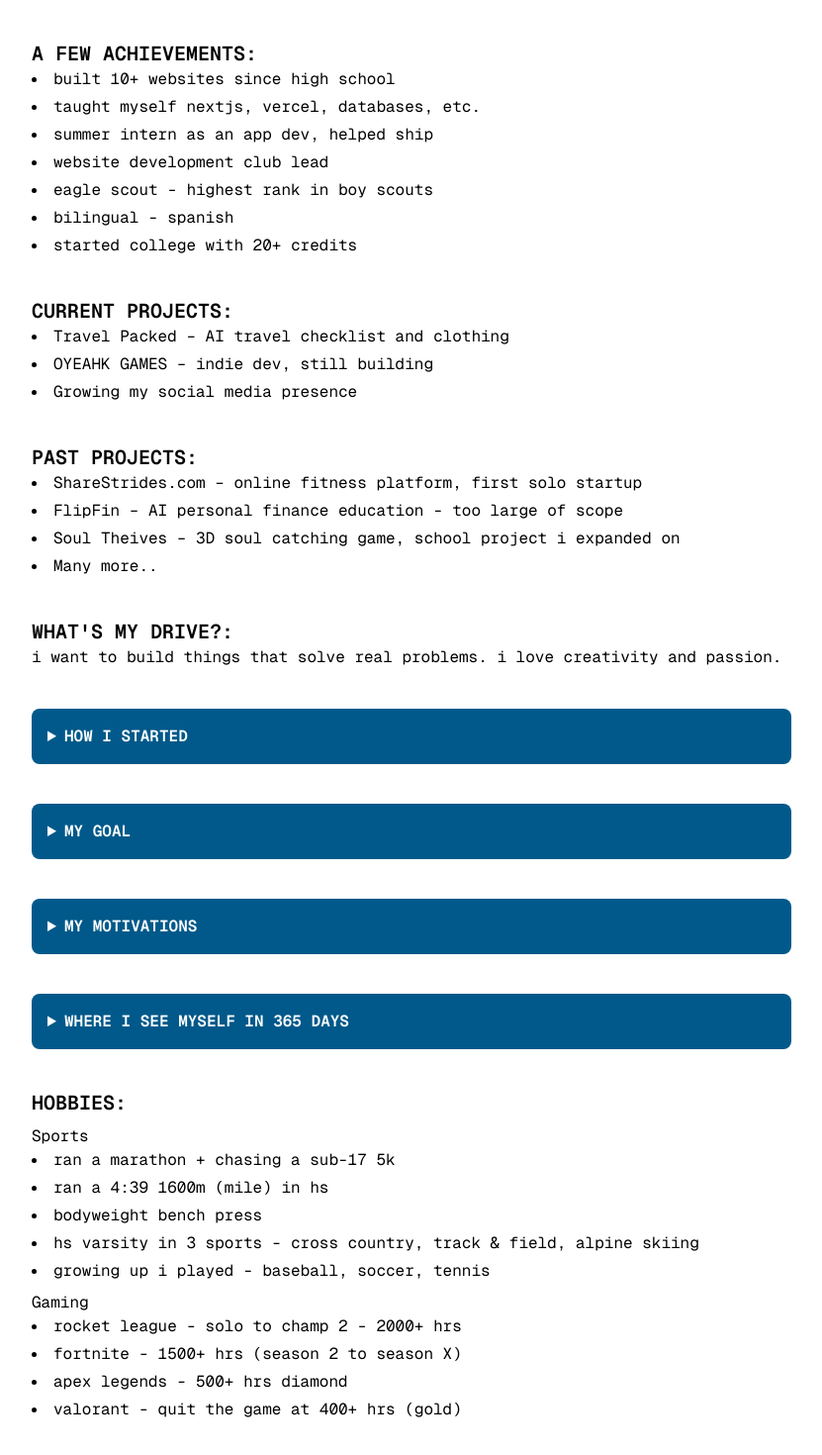
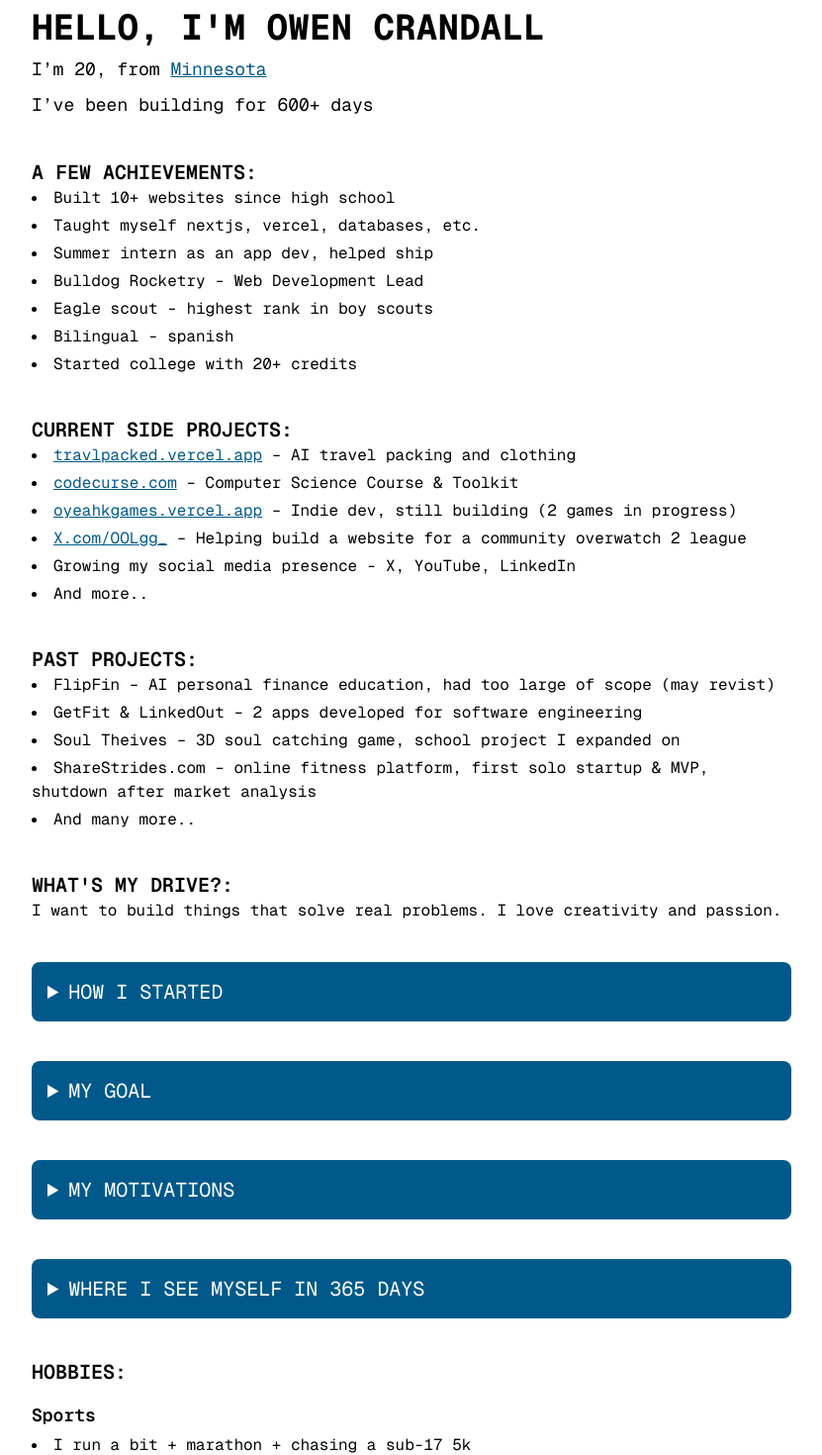
Before and after one commit to owenomc/owencrandall, a Next.js app: page / in a window 1280 px wide. Shown: the part 160-1630 px from the top of the page at 99% size, without its empty margins (224-1055 px from the left). Built offline with nearby package versions, Linux system fonts and the light colour scheme.

Commit message:
Small fixes to UI, added projects, fixed wording and other tweaks.

```diff
--- a/app/page.tsx
+++ b/app/page.tsx
@@ -2,139 +2,195 @@
 
 import React from "react";
 import Link from "next/link";
+import Image from "next/image";
 
 export default function PortfolioPage() {
   return (
     <main className="min-h-screen bg-white text-black px-6 py-12 font-mono">
       <section className="max-w-3xl mx-auto space-y-10">
+        {/* IMAGE */}
+        <div className="flex items-center justify-start relative h-20 w-20">
+          <Image
+            src="/owenlogo.png"
+            alt="Owen Logo"
+            fill
+            className="object-contain"
+            priority
+          />
+        </div>
+
+        {/* TITLE */}
         <header>
           <h1 className="text-4xl font-bold">HELLO, I&apos;M OWEN CRANDALL</h1>
           <p className="text-lg mt-2">
-              i’m 20, from {" "}
+            I’m 20, from{" "}
             <a
               href="https://www.exploreminnesota.com/trip-planning/about-minnesota"
               className="text-lg mt-2 text-sky-800 underline"
               target="_blank"
               rel="noopener noreferrer"
             >
-                minnesota
+              Minnesota
             </a>
           </p>
-          <p className="text-lg mt-2">i’ve been building for 600+ days</p>
+          <p className="text-lg mt-2">I’ve been building for 600+ days</p>
         </header>
 
+        {/* ACHIEVEMENTS */}
         <section>
           <h2 className="text-xl font-semibold">A FEW ACHIEVEMENTS:</h2>
-          <ul className="list-disc list-inside space-y-1 text-black">
-            <li>built 10+ websites since high school </li>
-            <li>taught myself nextjs, vercel, databases, etc. </li>
-            <li>summer intern as an app dev, helped ship </li>
-            <li>website development club lead </li>
-            <li>eagle scout - highest rank in boy scouts </li>
-            <li>bilingual - spanish </li>
-            <li>started college with 20+ credits </li>
+          <ul className="text-md list-disc list-inside space-y-1 text-black">
+            <li>Built 10+ websites since high school </li>
+            <li>Taught myself nextjs, vercel, databases, etc. </li>
+            <li>Summer intern as an app dev, helped ship </li>
+            <li>Bulldog Rocketry - Web Development Lead </li>
+            <li>Eagle scout - highest rank in boy scouts </li>
+            <li>Bilingual - spanish </li>
+            <li>Started college with 20+ credits </li>
           </ul>
         </section>
 
         <section>
-          <h2 className="text-xl font-semibold">CURRENT PROJECTS:</h2>
-          <ul className="list-disc list-inside text-black space-y-1">
-            <li>Travel Packed – AI travel checklist and clothing</li>
-            <li>OYEAHK GAMES – indie dev, still building</li>
-            <li>Growing my social media presence</li>
+          <h2 className="text-xl font-semibold">CURRENT SIDE PROJECTS:</h2>
+          <ul className="text-md list-disc list-inside text-black space-y-1">
+            <li>
+              <Link
+                href="https://travlpacked.vercel.app"
+                className="text-sky-800 underline"
+              >
+                travlpacked.vercel.app
+              </Link>{" "}
+              – AI travel packing and clothing
+            </li>
+            <li>
+              <Link
+                href="https://codecurse.com"
+                className="text-sky-800 underline"
+              >
+                codecurse.com
+              </Link>{" "}
+              – Computer Science Course & Toolkit
+            </li>
+            <li>
+              <Link
+                href="https://oyeahkgames.vercel.app"
+                className="text-sky-800 underline"
+              >
+                oyeahkgames.vercel.app
+              </Link>{" "}
+              – Indie dev, still building (2 games in progress)
+            </li>
+            <li>
+              <Link
+                href="https://x.com/OOLgg_"
+                className="text-sky-800 underline"
+              >
+                X.com/OOLgg_
+              </Link>{" "}
+              – Helping build a website for a community overwatch 2 league
+            </li>
+
+            <li>Growing my social media presence - X, YouTube, LinkedIn </li>
+            <li>And more..</li>
           </ul>
         </section>
 
         <section>
           <h2 className="text-xl font-semibold">PAST PROJECTS:</h2>
-          <ul className="list-disc list-inside text-black space-y-1">
+          <ul className="text-md list-disc list-inside text-black space-y-1">
             <li>
-              ShareStrides.com – online fitness platform, first solo startup
+              FlipFin – AI personal finance education, had too large of scope
+              (may revist)
             </li>
-            <li>FlipFin – AI personal finance education - too large of scope</li>
-            <li>Soul Theives – 3D soul catching game, school project i expanded on</li>
-            <li>Many more..</li>
+            <li>
+              GetFit & LinkedOut – 2 apps developed for software engineering
+            </li>
+            <li>
+              Soul Theives – 3D soul catching game, school project I expanded on
+            </li>
+            <li>
+              ShareStrides.com – online fitness platform, first solo startup &
+              MVP, shutdown after market analysis
+            </li>
+            <li>And many more..</li>
           </ul>
         </section>
 
         <section>
           <h2 className="text-xl font-semibold">WHAT&apos;S MY DRIVE?:</h2>
-          <p className="text-black">
-            i want to build things that solve real problems. i love creativity
+          <p className="text-md text-black">
+            I want to build things that solve real problems. I love creativity
             and passion.
           </p>
         </section>
 
-        <details className="bg-sky-800 p-4 rounded-lg text-white hover:scale-101">
-          <summary className="cursor-pointer font-semibold text-white">
-            HOW I STARTED
-          </summary>
-          <p className="mt-2 text-white">playing with legos.</p>
+        <details className="bg-sky-800 p-4 rounded-lg text-white hover:scale-105">
+          <summary className="text-xl cursor-pointer text-white">HOW I STARTED</summary>
+          <p className="mt-2 text-white">Playing with legos.</p>
           <p className="mt-2 text-white">
-            learned some HTML/CSS/JAVASCRIPT at the end of high school.{" "}
+            Learned some HTML/CSS/JAVASCRIPT at the end of high school.{" "}
           </p>
           <p className="mt-2 text-white">
-            tried to make some 3D games. gave up, and started web dev.
+            Tried to make some 3D games. Gave up, and started web dev.
           </p>
-          <p className="mt-2 text-white">made some awful looking websites. </p>
+          <p className="mt-2 text-white">Made some awful looking websites. </p>
         </details>
 
-        <details className="bg-sky-800 p-4 rounded-lg text-white hover:scale-101">
-          <summary className="cursor-pointer font-semibold">MY GOAL</summary>
-          <p className="mt-2 text-white">building a product with users.</p>
-          <p className="mt-2 text-white">
-            following my dreams. and never giving up.
+        <details className="bg-sky-800 p-4 rounded-lg text-white hover:scale-105">
+          <summary className="text-xl cursor-pointer ">MY GOAL</summary>
+          <p className="text-md mt-2 text-white">Building for users.</p>
+          <p className="text-md mt-2 text-white">
+            Following my dreams. And never giving up.
           </p>
         </details>
 
-        <details className="bg-sky-800 p-4 rounded-lg text-white hover:scale-101">
-          <summary className="cursor-pointer font-semibold">
-            MY MOTIVATIONS
-          </summary>
-          <p className="mt-2 text-white">having too many ideas.</p>
-          <p className="mt-2 text-white">fiancial independence and freedom.</p>
-          <p className="mt-2 text-white">giving back to the community.</p>
+        <details className="bg-sky-800 p-4 rounded-lg text-white hover:scale-105">
+          <summary className="text-xl cursor-pointer ">MY MOTIVATIONS</summary>
+          <p className="text-md mt-2 text-white">Having too many ideas.</p>
+          <p className="text-md mt-2 text-white">Fiancial independence and freedom.</p>
+          <p className="text-md mt-2 text-white">Giving back to the community.</p>
         </details>
 
-        <details className="bg-sky-800 p-4 rounded-lg text-white hover:scale-101">
-          <summary className="cursor-pointer font-semibold">
+        <details className="bg-sky-800 p-4 rounded-lg text-white hover:scale-105">
+          <summary className="text-xl cursor-pointer ">
             WHERE I SEE MYSELF IN 365 DAYS
           </summary>
-          <p className="mt-2 text-white">
-            maybe living and working california or new york.{" "}
+          <p className="text-md  mt-2 text-white">
+            Maybe living and working california or new york.{" "}
           </p>
-          <p className="mt-2 text-white">
-            leading, building & full of passion.{" "}
+          <p className="text-md mt-2 text-white">
+            Leading, building & full of passion.{" "}
           </p>
-          <p className="mt-2 text-white">working even harder. </p>
+          <p className="text-md mt-2 text-white">Working even harder. </p>
         </details>
 
         <section>
-          <h2 className="text-xl font-semibold">HOBBIES:</h2>
-          <ul className="list-disc list-inside space-y-1 text-black mt-2">
-            Sports
-            <li>ran a marathon + chasing a sub-17 5k</li>
-            <li>ran a 4:39 1600m (mile) in hs </li>
-            <li>bodyweight bench press</li>
-            <li>
-              hs varsity in 3 sports - cross country, track & field, alpine skiing
+          <h2 className="text-xl font-semibold mb-4">HOBBIES:</h2>
+          <ul className="list-disc list-inside space-y-1 text-black mb-4">
+            <p className="text-lg font-semibold"> Sports</p>
+            <li className="text-md">I run a bit + marathon + chasing a sub-17 5k</li>
+            <li className="text-md">Ran a 4:39 1600m (mile) in HS </li>
+            <li className="text-md">Bodyweight bench press</li>
+            <li className="text-md">
+              HS varsity in 3 sports - cross country, track & field, alpine
+              skiing
             </li>
-            <li>growing up i played - baseball, soccer, tennis</li>
+            <li className="text-md">Growing up I also played - baseball, soccer, tennis</li>
           </ul>
-          <ul className="list-disc list-inside space-y-1 text-black mt-2">
-            Gaming
-            <li>rocket league - solo to champ 2 - 2000+ hrs</li>
-            <li>fortnite - 1500+ hrs (season 2 to season X)</li>
-            <li>apex legends - 500+ hrs diamond </li>
-            <li>valorant - quit the game at 400+ hrs (gold) </li>
+          <ul className="list-disc list-inside space-y-1 text-black">
+            <p className="text-lg font-semibold"> Gaming</p>
+            <li className="text-md">Rocket league - 2000+ hrs (solo queue to champ 2) </li>
+            <li className="text-md">Fortnite - 1500+ hrs (season 2 to season X) </li>
+            <li className="text-md">Apex legends - 500+ hrs (diamond) </li>
+            <li className="text-md">Valorant - quit the game at 400+ hrs (gold) </li>
           </ul>
         </section>
 
         <section>
           <h2 className="text-xl font-semibold">ARTICLES:</h2>
-          <ul className="list-disc list-inside text-black space-y-1">
+          <ul className="text-md list-disc list-inside text-black space-y-1">
             <li>
-              article i wrote –{" "}
+              Article I wrote –{" "}
               <a
                 href="https://medium.com/@owencrandall/a-guide-to-website-development-540a1b3285c3"
                 className="text-sky-800 underline"
@@ -147,8 +203,7 @@
           </ul>
         </section>
 
-
-        <nav className="flex space-x-4 text-sky-800 underline">
+        <nav className="text-lg flex space-x-4 text-sky-800 underline">
           <Link href="https://github.com/owenomc">GitHub</Link>
           <Link href="https://x.com/owencrandall">X</Link>
           <Link href="https://www.youtube.com/@owen_crandall">YouTube</Link>
@@ -157,11 +212,11 @@
 
         <footer className="border-t border-gray-800 pt-6 text-sm">
           <Link href="/contact">
-            <button className="cursor-pointer space-x-4 bg-sky-800 p-4 rounded-lg text-white hover:scale-101">
+            <button className="text-xl cursor-pointer space-x-4 bg-sky-800 p-4 rounded-lg text-white hover:scale-105">
               Contact
             </button>
           </Link>
-          <p className="mt-4 text-black">OWEN CRANDALL © 2025 </p>
+          <p className="text-md mt-4 text-black">OWEN CRANDALL © 2025 </p>
         </footer>
       </section>
     </main>
```
Also changed, not shown: app/contact/page.tsx (+3 -6 lines), public/owenlogo.png (added). Lines whose indentation alone changed are shown as unchanged.
